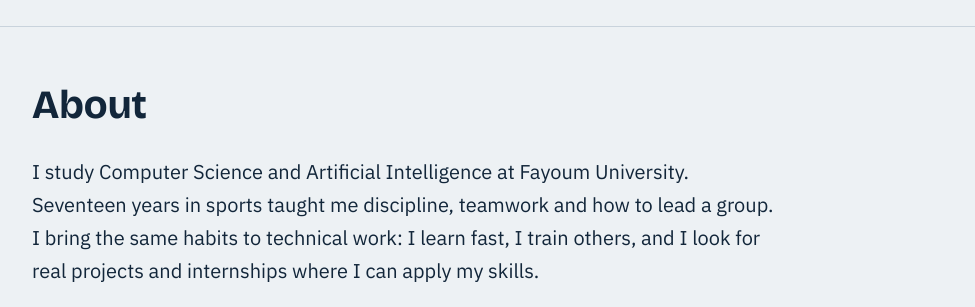
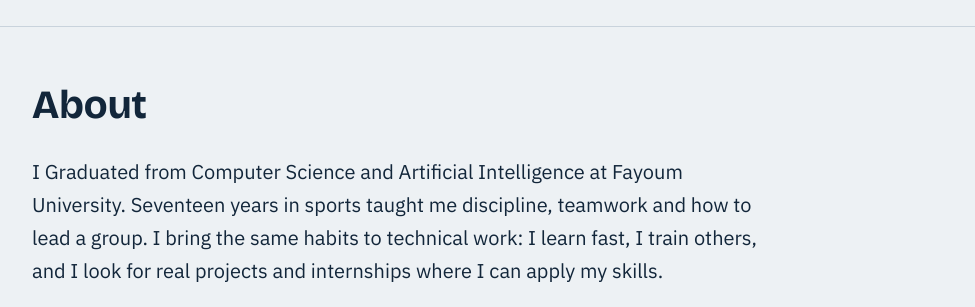
Before and after one commit to abdullah03megahed/abdullah-megahed-Portfolio, a plain HTML site: page index.html in a window 1280 px wide. Shown: the part 645-952 px from the top of the page, without its empty margins (152-1127 px from the left). Drawn offline with nearby package versions, Linux system fonts and the light colour scheme.

Commit message:
Update index.html

```diff
--- a/index.html
+++ b/index.html
@@ -61,7 +61,7 @@ footer{padding:28px 0 40px;color:var(--muted);font-size:14px;border-top:1px soli
 <main>
 <section id="about"><div class="wrap">
   <h2>About</h2>
-  <p class="about">I study Computer Science and Artificial Intelligence at Fayoum University. Seventeen years in sports taught me discipline, teamwork and how to lead a group. I bring the same habits to technical work: I learn fast, I train others, and I look for real projects and internships where I can apply my skills.</p>
+  <p class="about">I Graduated from Computer Science and Artificial Intelligence at Fayoum University. Seventeen years in sports taught me discipline, teamwork and how to lead a group. I bring the same habits to technical work: I learn fast, I train others, and I look for real projects and internships where I can apply my skills.</p>
 </div></section>
 
 <section id="experience"><div class="wrap">
```
